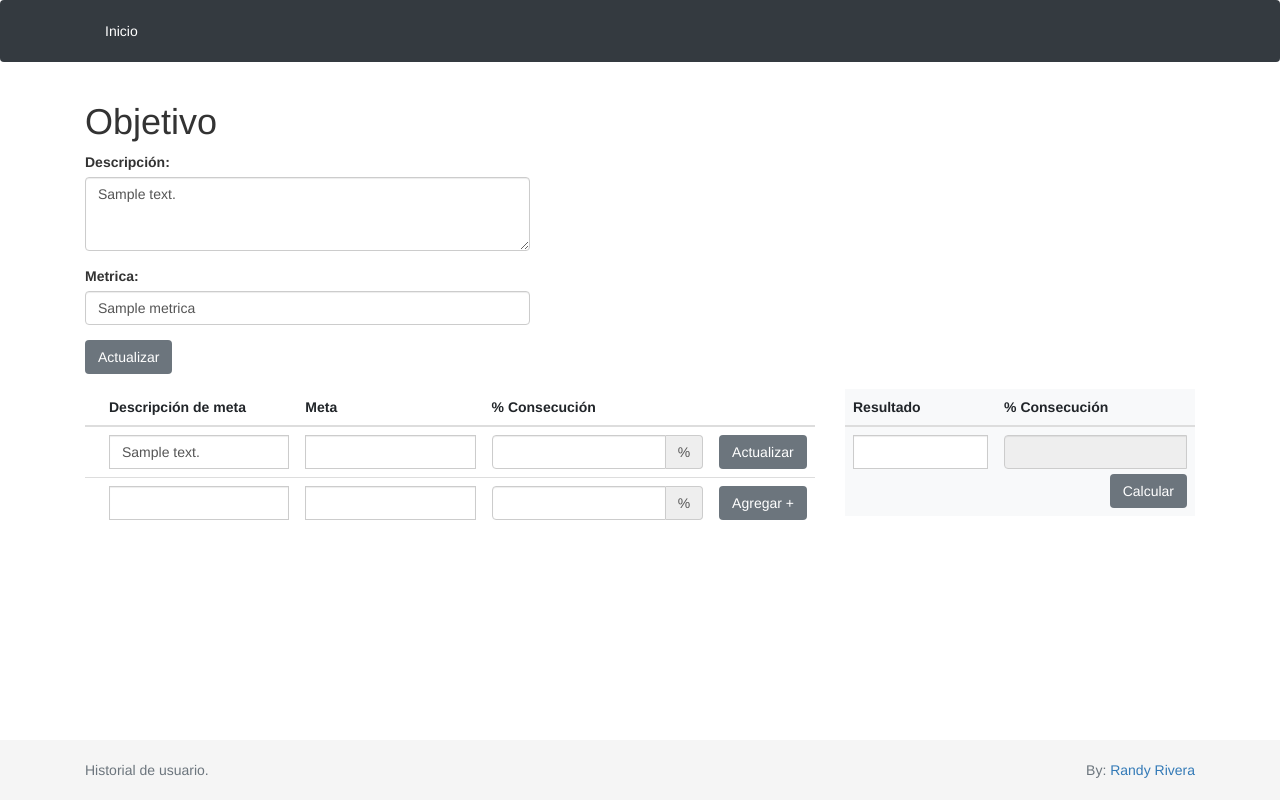
After one commit to randy7k/historial, a Django app: template templates/src/objetivo.html in a window 1280 px wide. The commit adds this page. Run offline with Django 3.2, Linux system fonts and the light colour scheme; the template is opened without the code that fills it: most values are stand-ins (such as "Sample title", 1, 10 or a date in 2020); some libraries are stand-ins or nearby versions.

Commit message:
add funcionality

```diff
--- a/historial/urls.py
+++ b/historial/urls.py
@@ -24,4 +24,10 @@ from src import views
 urlpatterns = [
     path('admin/', admin.site.urls),
     url(r'^$',views.index,name='index'),
+    url(r'^objetivo/(?P<objetivo_id>\d+)$', views.objetivo, name='objetivo'),
+
+    url(r'^objetivo/nuevo$', views.add_objetivo, name='agregar_objetivo'),
+
+    url(r'^objetivo/(?P<objetivo_id>\d+)/borrar$', views.delete_objetivo, name='borrar_objetivo'),
+
 ]
--- /dev/null
+++ b/templates/src/objetivo.html
@@ -0,0 +1,189 @@
+{% extends "base.html" %}
+
+{% load static %}
+
+{% block content %}
+
+<div class="container">
+    <div class="row">
+        <div class="col-md-12">
+          <h1 class="">Objetivo
+          </h1>
+        </div>
+    </div>
+
+
+    <form action="" method="post">
+        {% csrf_token %}
+        <input type="hidden" name="_method" value="EditarObjetivo">
+        <input type="hidden" name="id" value="{{objetivo.id}}">
+        <div class="row">
+            <div class="col-md-5">
+                <div class="form-group">
+                    <label for="id_descripcion">Descripción:</label>
+                    <textarea class="form-control" name="descripcion" rows="3" maxlength="150" required="" id="id_descripcion">{{ objetivo.descripcion }}</textarea>
+                </div>
+            </div>
+        </div>
+
+        <div class="row">
+            <div class="col-md-5">
+                <div class="form-group">
+                    <label for="id_metrica">Metrica:</label>
+                    <input class="form-control" type="text" name="metrica" maxlength="30" required="" id="id_metrica" value="{{ objetivo.metrica }}">
+                </div>
+            </div>
+        </div>
+        <div class="row">
+            <div class="col-md-5">
+                <div class="form-group ">
+                    <button type="submit" class="btn btn-secondary" value="submit">Actualizar</button>
+                </div>
+            </div>
+        </div>
+
+    </form>
+
+    <div class="row">
+        <div class="col-md-8">
+            <table class="table">
+                <thead>
+                  <tr>
+                    <th scope="col"></th>
+                    <th scope="col">Descripción de meta</th>
+                    <th scope="col">Meta</th>
+                    <th scope="col">% Consecución </th>
+                    <th scope="col"></th>
+                </tr>
+                </thead>
+
+                <tbody>
+                    {% for consecucion in consecuciones %}
+                    <tr>
+                      <form action="" method="post">
+                      {% csrf_token %}
+                      <input type="hidden" name="_method" value="EditarConsecucion">
+                      <input type="hidden" name="consecucion_id" value="{{consecucion.id}}">
+                        <th scope="row"></th>
+                        <td>
+                            <div class="input-group">
+                                <input type="text" name="descripcion" class="form-control" maxlength="30" required="" id="id_descripcion" value="{{ consecucion.descripcion}}">
+                            </div>
+                        </td>
+                        <td>
+                            <div class="input-group">
+                                <input type="number" name="meta" class="form-control" step="any" required="" id="id_meta" value="{{ consecucion.meta}}">
+                            </div>
+                        </td>
+                        <td>
+                            <div class="input-group">
+                                <input type="number" name="porcentaje_de_consecucion" class="form-control" step="any" required="" id="id_porcentaje_de_consecucion" value="{{ consecucion.porcentaje_de_consecucion}}">
+                                <span class="input-group-addon">%</span>
+                            </div>
+                        </td>
+
+                        <td>
+                            <div class="input-group">
+                                <button type="submit" class="btn btn-secondary" value="submit">Actualizar</button>
+                            </div>
+                        </td>
+                      </form>
+                    </tr>
+                    {% endfor %}
+
+                    <tr>
+                        <form action="" method="post">
+                        {% csrf_token %}
+                        <input type="hidden" name="_method" value="AgregarConsecucion">
+                          <th scope="row"></th>
+                          <td>
+                              <div class="input-group">
+                                  <input type="text" name="descripcion" class="form-control" maxlength="30" required="" id="id_descripcion">
+                              </div>
+                          </td>
+                          <td>
+                              <div class="input-group">
+                                  <input type="number" name="meta" class="form-control" step="any" required="" id="id_meta">
+                              </div>
+                          </td>
+                          <td>
+                              <div class="input-group">
+                                  <input type="number" name="porcentaje_de_consecucion" class="form-control" step="any" required="" id="id_porcentaje_de_consecucion">
+                                  <span class="input-group-addon">%</span>
+                              </div>
+                          </td>
+
+                          <td>
+                              <div class="input-group">
+                                  <button type="submit" class="btn btn-secondary" value="submit">Agregar +</button>
+                              </div>
+                          </td>
+                        </form>
+                      </tr>
+
+
+                    {% comment %}
+                    <tr>
+                        <th scope="row"></th>
+                        <td>
+                            <div class="input-group">
+                                <input type="text" name="descripcion" class="form-control" maxlength="30" required="" id="id_descripcion">
+                            </div>
+                        </td>
+                        <td>
+                            <div class="input-group">
+                                <input type="number" name="meta" class="form-control" step="any" required="" id="id_meta">
+                            </div>
+                        </td>
+                        <td>
+                            <div class="input-group">
+                                <input type="number" name="porcentaje_de_consecucion" class="form-control" step="any" required="" id="id_porcentaje_de_consecucion">
+                                <span class="input-group-addon">%</span>
+                            </div>
+                        </td>
+                    </tr>
+                    {% endcomment %}
+
+                </tbody>
+            </table>
+        </div>
+
+
+        <div class="col-md-4">
+          <form action="" method="post">
+            {% csrf_token %}
+            <table class="table bg-light">
+
+                <thead>
+                  <tr>
+                    <th scope="col">Resultado</th>
+                    <th scope="col">% Consecución </th>
+                  </tr>
+                </thead>
+
+                <tbody>
+                    <tr>
+                        <td>
+                            <div class="input-group">
+                                <input type="text" name="descripcion" class="form-control" maxlength="30" required="" id="id_descripcion">
+                            </div>
+                        </td>
+                        <td>
+                            <div class="input-group">
+                                <input type="number" name="resultado" class="form-control" disabled>
+                                <button type="button" class="btn btn-secondary mt-2 float-right">Calcular</button>
+                            </div>
+                        </td>
+                    </tr>
+                </tbody>
+
+            </table>
+          </form>
+        </div>
+
+
+    </div>
+
+</div>
+
+{% endblock content %}
```
Also changed, not shown: src/forms.py (added, +21 -0 lines), src/views.py (+89 -1 lines), templates/src/index.html (+37 -30 lines).
